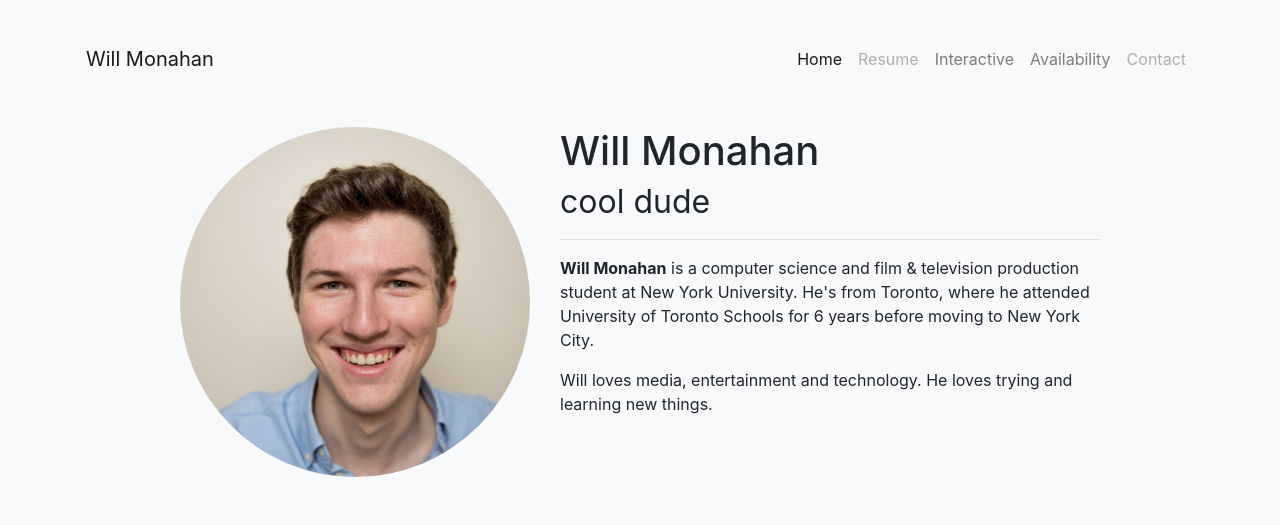
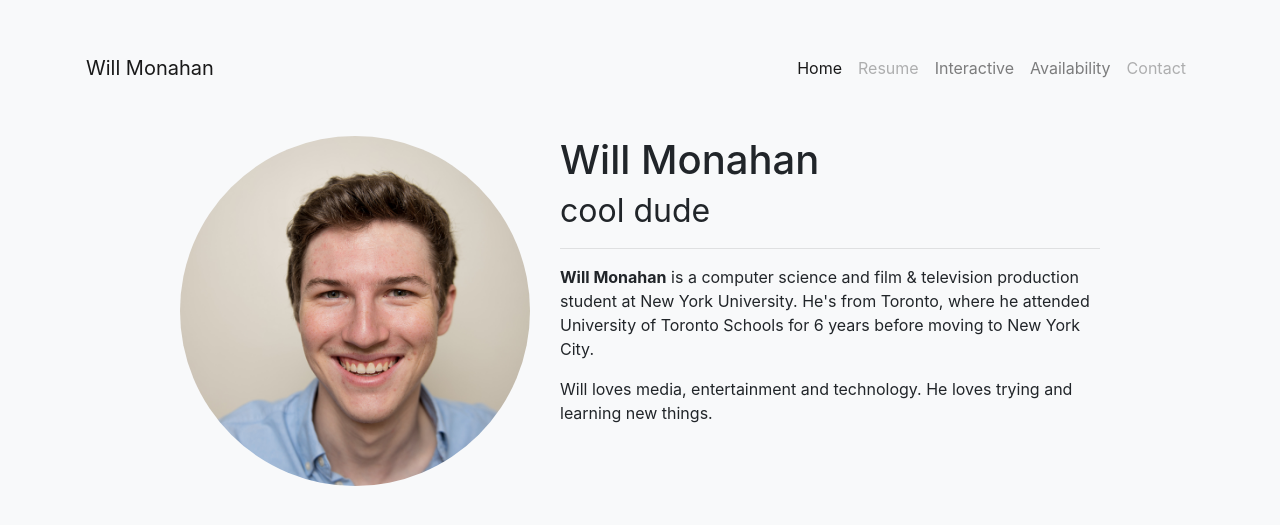
Before and after one commit to willmonahan/wmonahan, a PHP site: page / in a window 1280 px wide. Shown: the top 525 px of the page. Run offline with PHP 8.4, Linux system fonts and the light colour scheme.

Commit message:
top margin
media query so that the top margin doesn’t look like garbage

```diff
--- a/css/main.css
+++ b/css/main.css
@@ -29,3 +29,9 @@ nav .collapse {
 .navbar {
 	margin-bottom: 40px;
 }
+
+@media (min-width: 576px) {
+	.navbar {
+		margin-top: 40px;
+	}
+}
--- a/index.html
+++ b/index.html
@@ -12,8 +12,6 @@
 	<body>
 
 		<div class="container">
-
-			<div class="row"><div class="col-sm-12 d-none d-sm-block" id="hiddenrow"></div></div>
 
 			<div class="row">
         <nav class="navbar navbar-expand-sm navbar-light bg-light col-lg-12">
```
